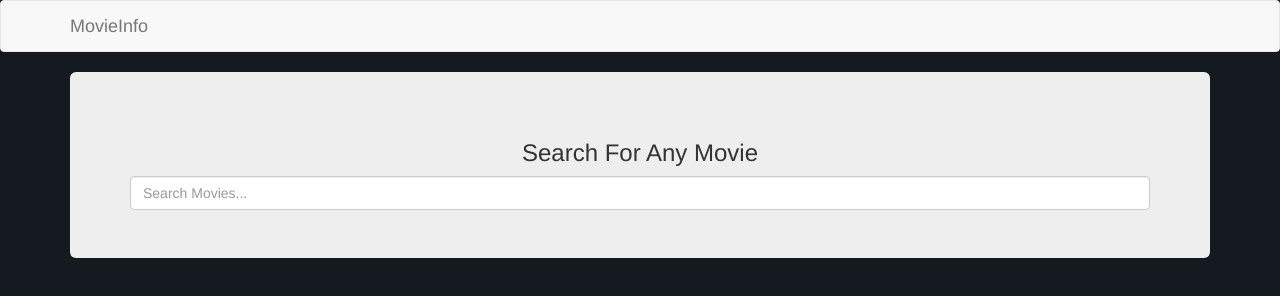
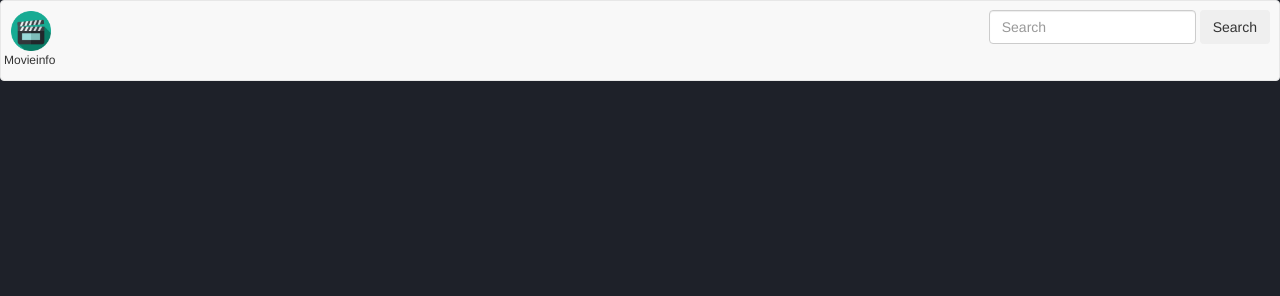
Before and after one commit to knnan/Movie-info-website, a plain HTML site: page index.html in a window 1280 px wide. Drawn offline with nearby package versions, Linux system fonts and the light colour scheme.

Commit message:
made ui changes

```diff
--- a/css/style.css
+++ b/css/style.css
@@ -3,10 +3,14 @@
     height: 100%
 }
 
+.container {
+    margin: auto;
+}
+
 #comments {}
 
 body {
-    background-color: #141A1F;
+    background-color: #1E2129;
 }
 
 img {
@@ -37,9 +41,9 @@ img {
     padding: 0;
 }
 
-.mov-btn {
+/* .mov-btn {
     display: none;
-}
+} */
 
 /*@media(min-width:960px){
     #comments #movies .col-md-3 .well{
--- a/index.html
+++ b/index.html
@@ -1,5 +1,6 @@
 <!DOCTYPE html>
 <html lang="en">
+
 <head>
   <meta charset="UTF-8">
   <title>Movie info</title>
@@ -8,32 +9,47 @@
 
 
 </head>
+
 <body>
+
+
+
+
   <nav class="navbar navbar-default">
-    <div class="container">
-      <div class="navbar-header">
-        <a class="navbar-brand" href="index.html">MovieInfo</a>
-      </div>
+
+    <div style="padding: 3px;" class="navbar-header">
+      <a class="navbar-brand" style="padding: 3px;" href="index.html">
+        <img src="mov4.png" style="width:40px; height:40px;margin:4px 4px; " alt="">
+      </a>
+      <h6> Movieinfo</h6>
     </div>
+    <form id="searchForm" style="float:right; padding:9px;margin:auto" class="form-inline my-2 my-lg-0 float-right">
+      <input id="searchText" class="form-control mr-sm-2" type="search" placeholder="Search" aria-label="Search">
+      <button class="btn btn-outline-success my-2 my-sm-0" type="submit">Search</button>
+    </form>
   </nav>
 
-  <div class="container">
+  <!-- <div class="container">
     <div class="jumbotron">
       <h3 class="text-center">Search For Any Movie</h3>
       <form id="searchForm">
-        <input type="text" class="form-control" id="searchText" placeholder="Search Movies...">
+        <input type="text" class="form-control" placeholder="Search Movies...">
       </form>
     </div>
-  </div>
+  </div> -->
 
   <div class="container">
     <div id="movies" class="row"></div>
   </div>
 
-  <script src="https://code.jquery.com/jquery-3.3.1.min.js" integrity="sha256-FgpCb/KJQlLNfOu91ta32o/NMZxltwRo8QtmkMRdAu8=" crossorigin="anonymous"></script>
+  <script src="https://code.jquery.com/jquery-3.3.1.min.js"
+    integrity="sha256-FgpCb/KJQlLNfOu91ta32o/NMZxltwRo8QtmkMRdAu8=" crossorigin="anonymous"></script>
   <script src="https://unpkg.com/axios/dist/axios.min.js"></script>
 
-  <script src="https://maxcdn.bootstrapcdn.com/bootstrap/3.3.7/js/bootstrap.min.js" integrity="sha384-Tc5IQib027qvyjSMfHjOMaLkfuWVxZxUPnCJA7l2mCWNIpG9mGCD8wGNIcPD7Txa" crossorigin="anonymous"></script>
+  <script src="https://maxcdn.bootstrapcdn.com/bootstrap/3.3.7/js/bootstrap.min.js"
+    integrity="sha384-Tc5IQib027qvyjSMfHjOMaLkfuWVxZxUPnCJA7l2mCWNIpG9mGCD8wGNIcPD7Txa"
+    crossorigin="anonymous"></script>
   <script src="js/main.js"></script>
 </body>
+
 </html>
```
Also changed, not shown: movie.html (+15 -10 lines), js/main.js (line endings or trailing spaces), mov4.png (added).
